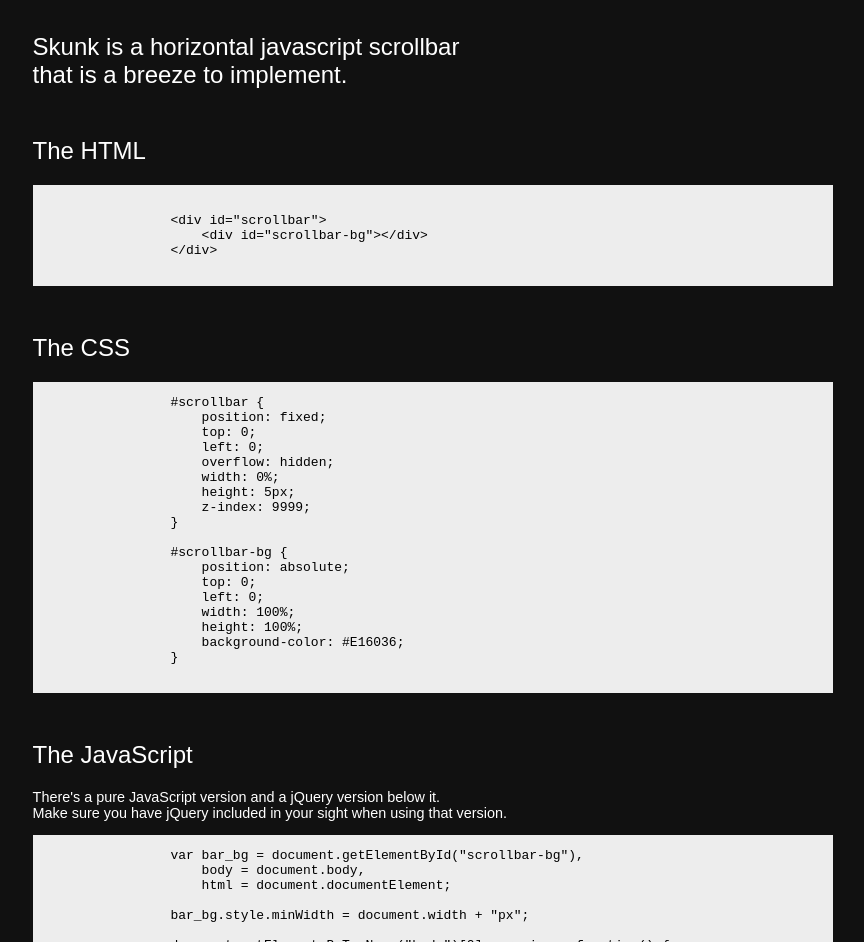
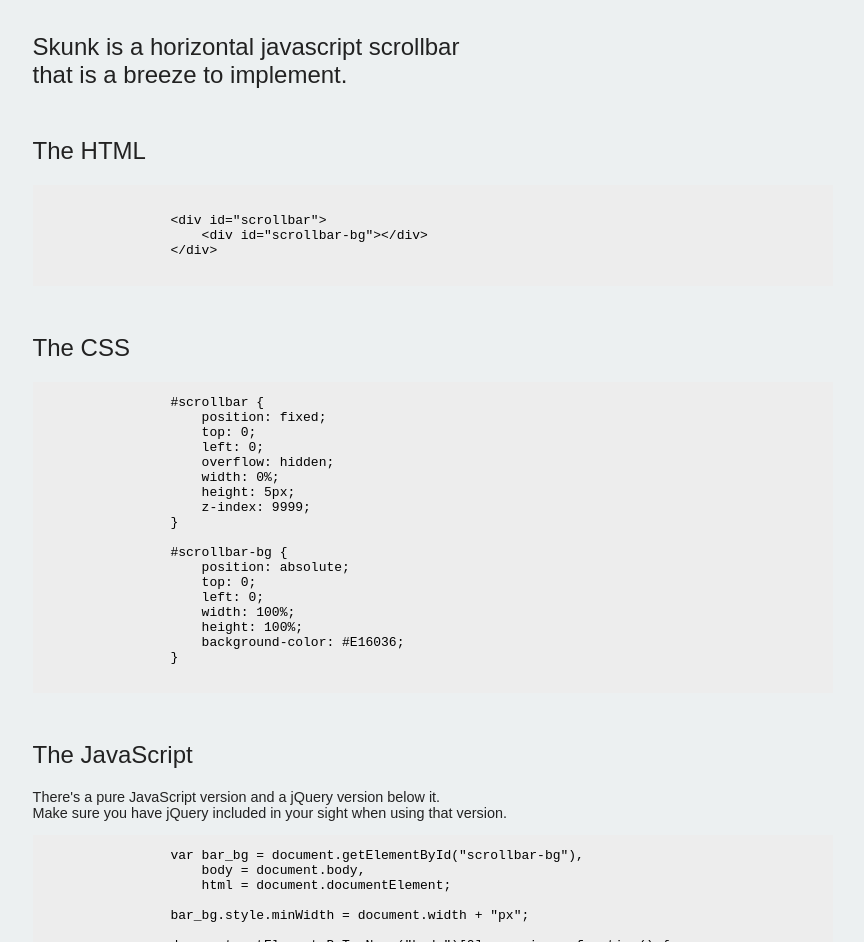
Before and after one commit to andreasvirkus/skunk-scroll, a plain HTML site: page index.html in a window 1280 px wide. Shown: the part 116-1058 px from the top of the page, without its empty margins (57-921 px from the left). Drawn offline with Linux system fonts and the light colour scheme.

Commit message:
Syntax highlights update

```diff
--- a/styles/demo.css
+++ b/styles/demo.css
@@ -1,7 +1,7 @@
 @import url(http://fonts.googleapis.com/css?family=Josefin+Slab:100,200,400);
 
 body {
-    background-color: #111;
+    background-color: #ECF0F1;
     margin: 0px;
     padding: 0px;
 }
@@ -21,7 +21,7 @@ h1, h2, h3 {
   font-weight:300;
   font-size:1.5em;
   margin-top:2em;
-  color: #fff;
+  color: #222;
 }
 
 h1 {
@@ -35,7 +35,7 @@ pre, xmp {
 
 p {
   font-family:'Maven Pro', sans-serif;
-  color:#fff;
+  color:#222;
   font-size:0.9em;
 }
 
```
